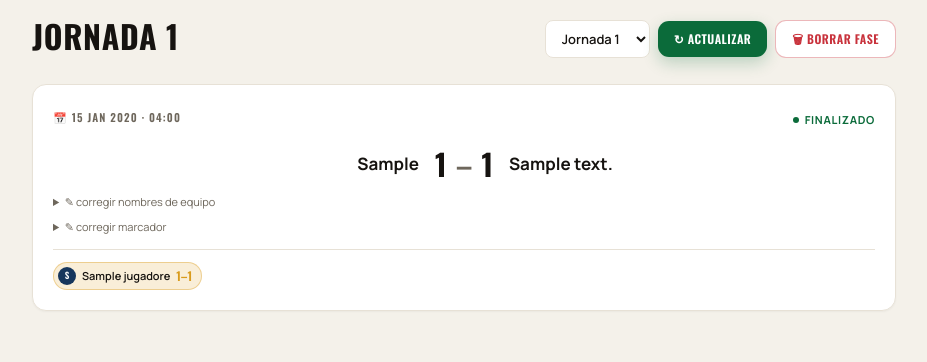
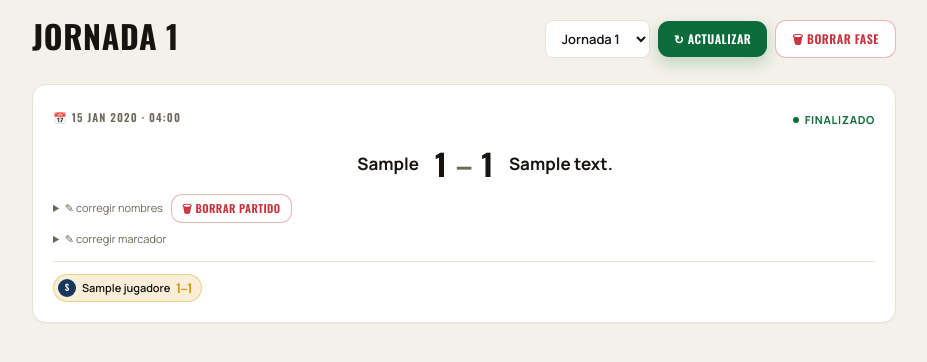
Before and after one commit to SupremoGio/quiniela_Sgio, a Flask app: page /jornada/1 in a window 1280 px wide. Shown: the part 155-517 px from the top of the page, without its empty margins (176-1103 px from the left). Run offline with Flask 3, Linux system fonts and the light colour scheme; the visitor is signed in with stand-in values (Sample User, id 1); tables that the repository leaves empty hold one stand-in row (values such as "Sample post").

Commit message:
feat: botón eliminar partido individual en vista de jornada

```diff
--- a/app.py
+++ b/app.py
@@ -1088,6 +1088,17 @@ def crear_app():
         flash(f"Renombrado: {eq_local} vs {eq_visitante}. Ahora corre \"Fix duplicados\" si aplica.", "success")
         return redirect(url_for("ver_jornada", jornada=partido.jornada))
 
+    @app.route("/partido/<int:partido_id>/eliminar", methods=["POST"])
+    @login_required
+    def eliminar_partido(partido_id):
+        partido = Partido.query.get_or_404(partido_id)
+        jornada = partido.jornada
+        nombre = f"{partido.equipo_local} vs {partido.equipo_visitante}"
+        db.session.delete(partido)
+        db.session.commit()
+        flash(f"Partido '{nombre}' eliminado.", "success")
+        return redirect(url_for("ver_jornada", jornada=jornada))
+
     @app.route("/jornada/<int:jornada>/eliminar", methods=["POST"])
     @login_required
     def eliminar_jornada(jornada):
--- a/templates/jornada.html
+++ b/templates/jornada.html
@@ -75,8 +75,9 @@
   </div>
 
   {% if current_user.is_authenticated %}
-  <details style="margin-top:8px;">
-    <summary style="cursor:pointer;font-size:11px;color:var(--sub);">✎ corregir nombres de equipo</summary>
+  <div style="display:flex;gap:8px;flex-wrap:wrap;margin-top:8px;align-items:center;">
+    <details>
+      <summary style="cursor:pointer;font-size:11px;color:var(--sub);">✎ corregir nombres</summary>
       <form method="post" action="{{ url_for('renombrar_equipos', partido_id=partido.id) }}"
             style="display:flex;align-items:center;gap:8px;margin-top:8px;flex-wrap:wrap;">
         <input type="text" name="equipo_local" value="{{ partido.equipo_local }}" required
@@ -87,6 +88,14 @@
         <button class="btn-ghost" type="submit" style="padding:8px 14px;font-size:12px;">Guardar</button>
       </form>
     </details>
+    <form method="post" action="{{ url_for('eliminar_partido', partido_id=partido.id) }}"
+          onsubmit="return confirm('¿Eliminar el partido {{ partido.equipo_local }} vs {{ partido.equipo_visitante }}? También borra sus predicciones.');">
+      <button class="btn-ghost" type="submit"
+              style="font-size:11px;padding:5px 10px;color:var(--red);border-color:color-mix(in srgb,var(--red) 35%,transparent);">
+        🗑 borrar partido
+      </button>
+    </form>
+  </div>
   {% endif %}
 
   {# Formulario para ingresar/editar resultado (solo admin) #}
```
Lines whose indentation alone changed are shown as unchanged.
